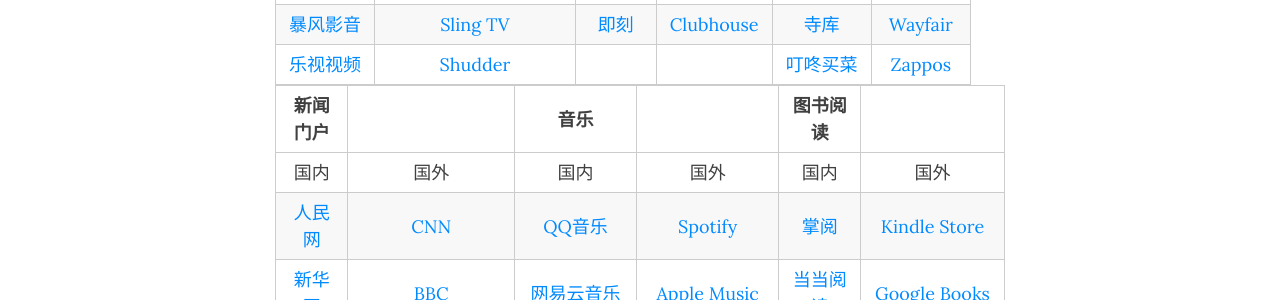
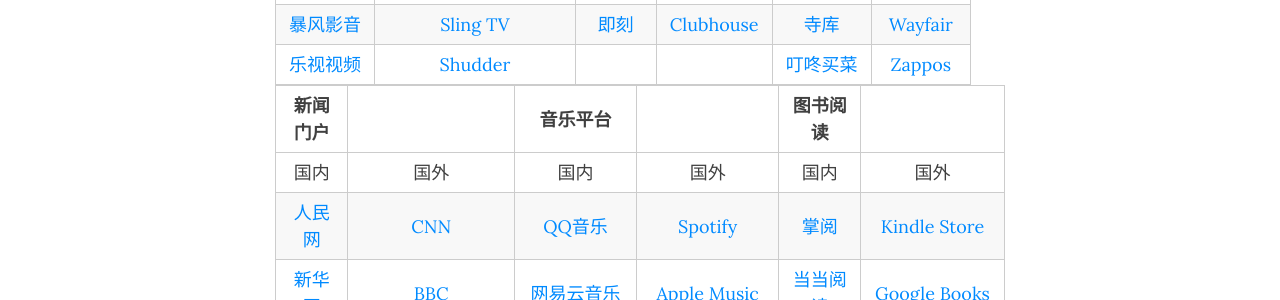
Before and after one commit to CloudLu8/icloud, a Jekyll site: the page built from _posts/2024-09-12-Search.md, in a window 1280 px wide and 900 px high, scrolled down 1881 px. Shown: the part 152-452 px from the top of the window. Built offline with Jekyll 4.4.1, drawn with Linux system fonts in a browser that asks for light colours; comment, search, counter and statistics services are not loaded.

Commit message:
Add 2024-09-12-Search.md

```diff
--- a/_posts/2024-09-12-Search.md
+++ b/_posts/2024-09-12-Search.md
@@ -45,7 +45,7 @@
 |  [暴风影音](http://www.baofeng.com)  |        [Sling TV](https://www.sling.com)         | [即刻](https://www.ruguoapp.com/jike) | [Clubhouse](https://www.joinclubhouse.com) |       [寺库](https://www.secoo.com)        | [Wayfair](https://www.wayfair.com)  |
 |    [乐视视频](http://www.le.com)     |        [Shudder](https://www.shudder.com)        |                                       |                                            | [叮咚买菜](https://www.dingdongmaicai.com) |  [Zappos](https://www.zappos.com)   |
 
-| **新闻门户** |            | **音乐** |            | **图书阅读** |            |
+| **新闻门户** |            | **音乐平台** |            | **图书阅读** |            |
 | :----------: | :--------: | :----------: | :--------: | :----------: | :--------: |
 |     国内     |    国外    |     国内     |    国外    |     国内     |    国外    |
 |  [人民网](http://www.people.com.cn)  |              [CNN](https://www.cnn.com)               |          [QQ音乐](https://y.qq.com)          |        [Spotify](https://www.spotify.com)         |      [掌阅](http://www.ireader.com)       | [Kindle Store](https://www.amazon.com/Kindle-eBooks) |
```
